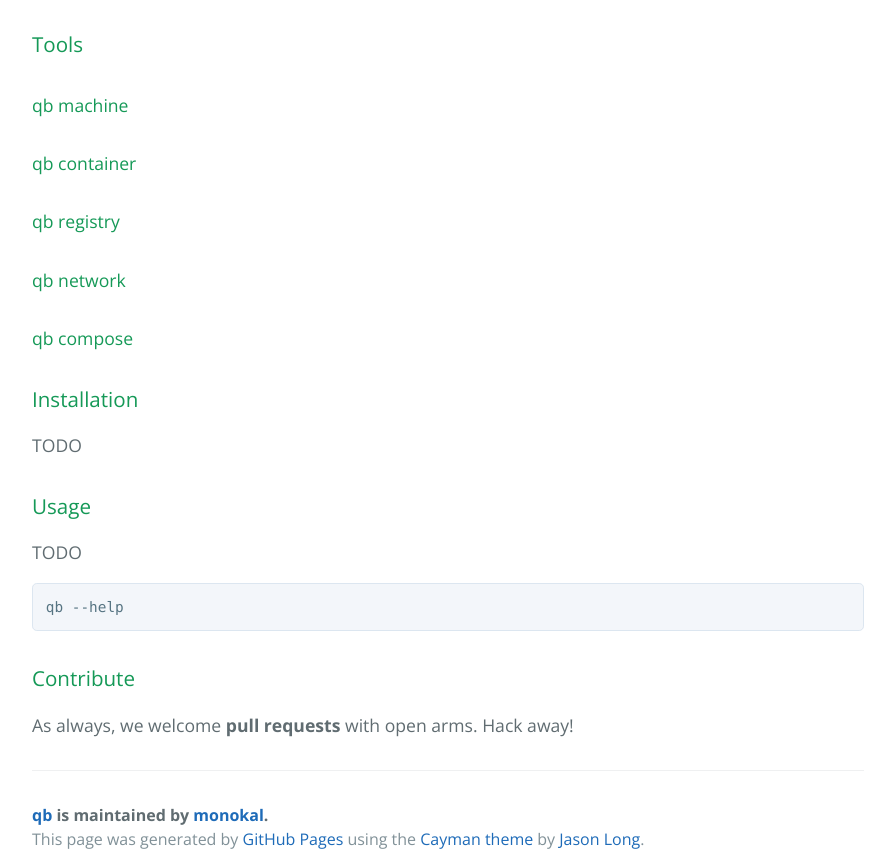
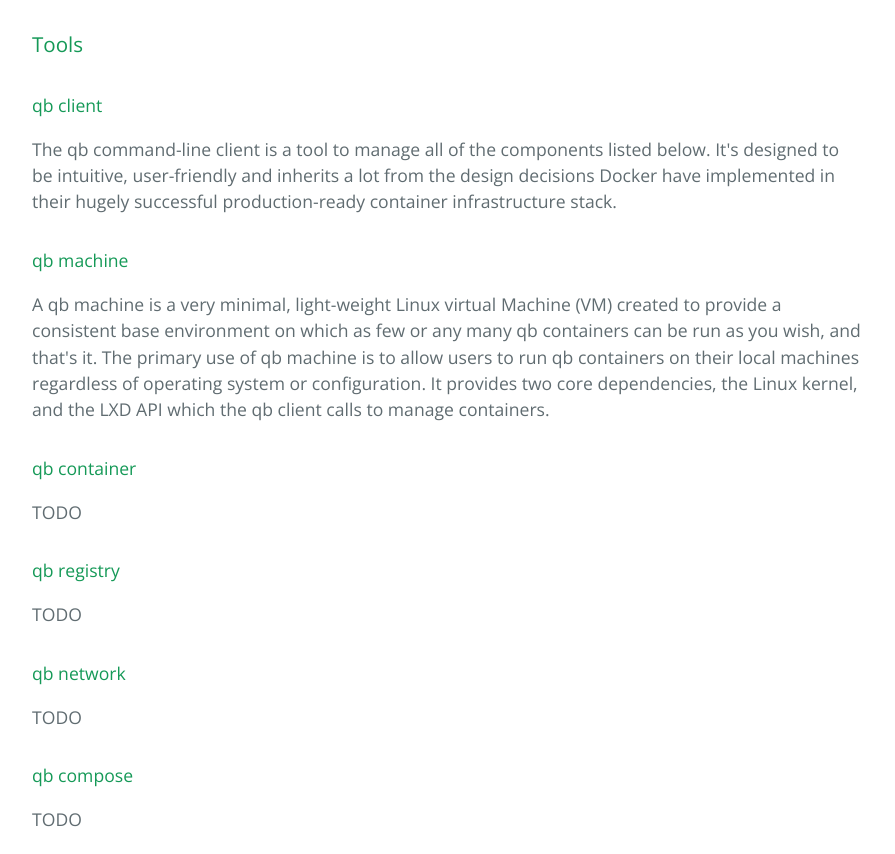
Before and after one commit to monokal/qb, a plain HTML site: page index.html in a window 1280 px wide. Shown: the part 877-1731 px from the top of the page, without its empty margins (192-1087 px from the left). Drawn offline with nearby package versions, Linux system fonts and the light colour scheme.

```diff
--- a/index.html
+++ b/index.html
@@ -35,19 +35,35 @@
 <a id="tools" class="anchor" href="#tools" aria-hidden="true"><span aria-hidden="true" class="octicon octicon-link"></span></a>Tools</h3>
 
 <h4>
+<a id="qb-client" class="anchor" href="#qb-client" aria-hidden="true"><span aria-hidden="true" class="octicon octicon-link"></span></a>qb client</h4>
+
+<p>The qb command-line client is a tool to manage all of the components listed below. It's designed to be intuitive, user-friendly and inherits a lot from the design decisions Docker have implemented in their hugely successful production-ready container infrastructure stack.</p>
+
+<h4>
 <a id="qb-machine" class="anchor" href="#qb-machine" aria-hidden="true"><span aria-hidden="true" class="octicon octicon-link"></span></a>qb machine</h4>
+
+<p>A qb machine is a very minimal, light-weight Linux virtual Machine (VM) created to provide a consistent base environment on which as few or any many qb containers can be run as you wish, and that's it.
+The primary use of qb machine is to allow users to run qb containers on their local machines regardless of operating system or configuration. It provides two core dependencies, the Linux kernel, and the LXD API which the qb client calls to manage containers.</p>
 
 <h4>
 <a id="qb-container" class="anchor" href="#qb-container" aria-hidden="true"><span aria-hidden="true" class="octicon octicon-link"></span></a>qb container</h4>
 
+<p>TODO</p>
+
 <h4>
 <a id="qb-registry" class="anchor" href="#qb-registry" aria-hidden="true"><span aria-hidden="true" class="octicon octicon-link"></span></a>qb registry</h4>
+
+<p>TODO</p>
 
 <h4>
 <a id="qb-network" class="anchor" href="#qb-network" aria-hidden="true"><span aria-hidden="true" class="octicon octicon-link"></span></a>qb network</h4>
 
+<p>TODO</p>
+
 <h4>
 <a id="qb-compose" class="anchor" href="#qb-compose" aria-hidden="true"><span aria-hidden="true" class="octicon octicon-link"></span></a>qb compose</h4>
+
+<p>TODO</p>
 
 <h3>
 <a id="installation" class="anchor" href="#installation" aria-hidden="true"><span aria-hidden="true" class="octicon octicon-link"></span></a>Installation</h3>
```
Also changed, not shown: params.json (+1 -1 lines).
